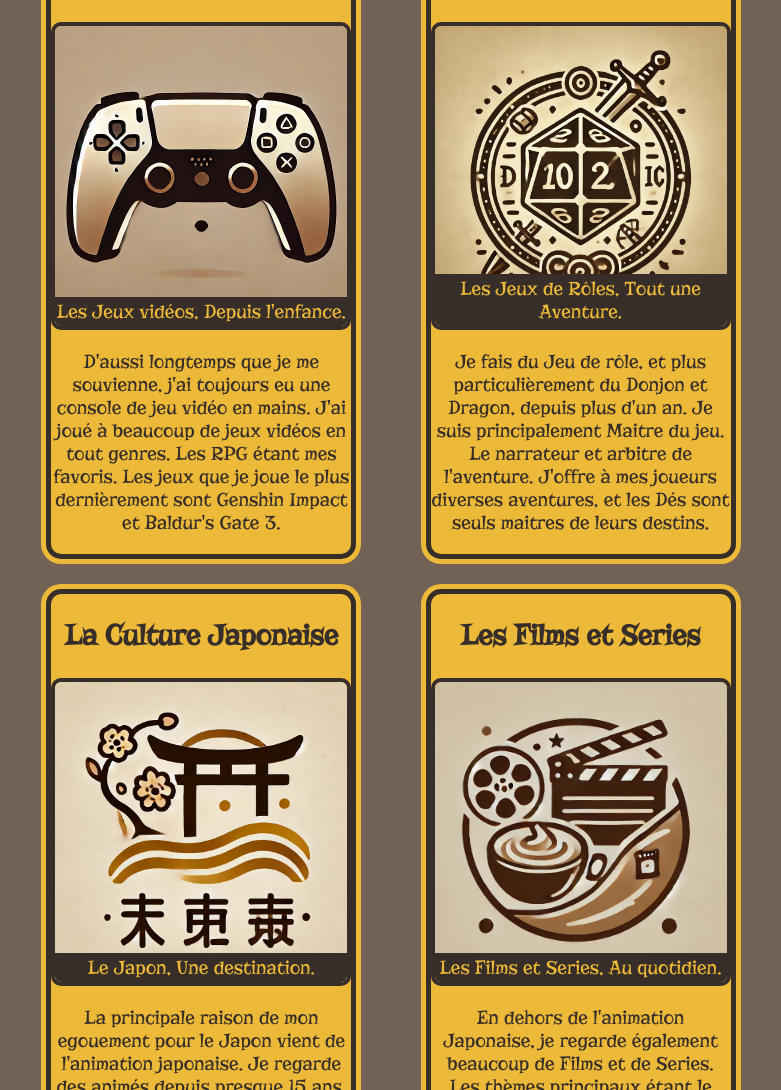
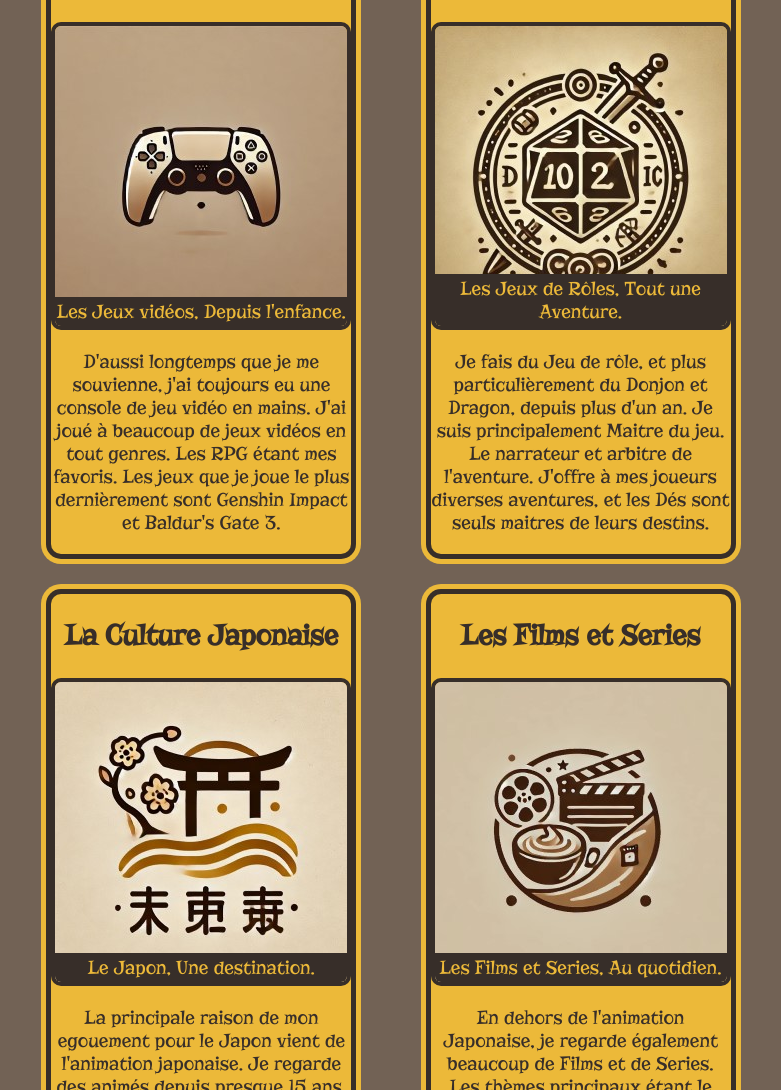
Before and after one commit to LeoTellier62/about-me-LT, a plain HTML site: page pages/my-passions.html in a window 1280 px wide. Shown: the part 650-1740 px from the top of the page, without its empty margins (249-1030 px from the left). Drawn offline with Linux system fonts and the light colour scheme.

Commit message:
Reglage des images en 300x300

```diff
--- a/css/style.css
+++ b/css/style.css
@@ -313,26 +313,6 @@ main {
     background-color: #372e29;
 }
 
-/*Ajustement de taille des images dans passions*/
-#jeu-vid {
-    scale: 0.5;
-}
-
-#jeu-role {
-    scale:0.3;
-}
-
-#jap {
-    scale: 0.33;
-}
-
-#film {
-    scale: 0.4;
-}
-
-#cuisine {
-    scale: 0.3;
-}
 
 /*organisation des passions*/
 #container-passions {
--- a/pages/my-passions.html
+++ b/pages/my-passions.html
@@ -37,7 +37,7 @@
                 <div class="fig-passion">
                     <a id="passions-jeu" href="../img/passions/jeu-video.jpg" target="_blank">
                         <figure>
-                            <img src="../img/passions/jeu-video.jpg" alt="Manette de PS5" id="jeu-vid">
+                            <img src="../img/passions/jeu-video-300.jpg" alt="Manette de PS5" id="jeu-vid">
                             <figcaption>Les Jeux vidéos, Depuis l'enfance.</figcaption>
                         </figure>
                     </a>
@@ -54,7 +54,7 @@
                 <div class="fig-passion">
                     <a id="passions-role" href="../img/passions/jeu-role.jpg" target="_blank">
                         <figure>
-                            <img src="../img/passions/jeu-role.jpg" alt="D20 & D1" id="jeu-role">
+                            <img src="../img/passions/jeu-role-300.jpg" alt="D20 & D1" id="jeu-role">
                             <figcaption>Les Jeux de Rôles, Tout une Aventure. </figcaption>
                         </figure>
                     </a>
@@ -70,7 +70,7 @@
                 <div class="fig-passion">
                     <a id="passions-jap" href="../img/passions/jap.jpg" target="_blank">
                         <figure>
-                            <img src="../img/passions/jap.jpg" alt="Japon" id="jap">
+                            <img src="../img/passions/jap-300.jpg" alt="Japon" id="jap">
                             <figcaption>Le Japon, Une destination.</figcaption>
                         </figure>
                     </a>
@@ -87,7 +87,7 @@
                 <div class="fig-passion">
                     <a id="passions-film" href="../img/passions/film.jpg" target="_blank">
                         <figure>
-                            <img src="../img/passions/film.jpg" alt="Films & Series" id="film">
+                            <img src="../img/passions/film-300.jpg" alt="Films & Series" id="film">
                             <figcaption>Les Films et Series, Au quotidien.</figcaption>
                         </figure>
                     </a>
@@ -103,7 +103,7 @@
                 <div class="fig-passion">
                     <a id="passions-cuis" href="../img/passions/cuisine.jpg" target="_blank">
                         <figure>
-                            <img src="../img/passions/cuisine.jpg" alt="Cuisine" id="cuisine">
+                            <img src="../img/passions/cuisine-300.jpg" alt="Cuisine" id="cuisine">
                             <figcaption>La Cuisine, Car j'aime manger.</figcaption>
                         </figure>
                     </a>
```
Also changed, not shown: index.html (+3 -3 lines), img/index/index-pc-300.jpg (added), img/index/index-pouf-300.jpg (added), img/index/ma-tete-300.jpg (added), img/passions/cuisine-300.jpg (added), img/passions/film-300.jpg (added), img/passions/jap-300.jpg (added), img/passions/jeu-role-300.jpg (added), img/passions/jeu-video-300.jpg (added).
